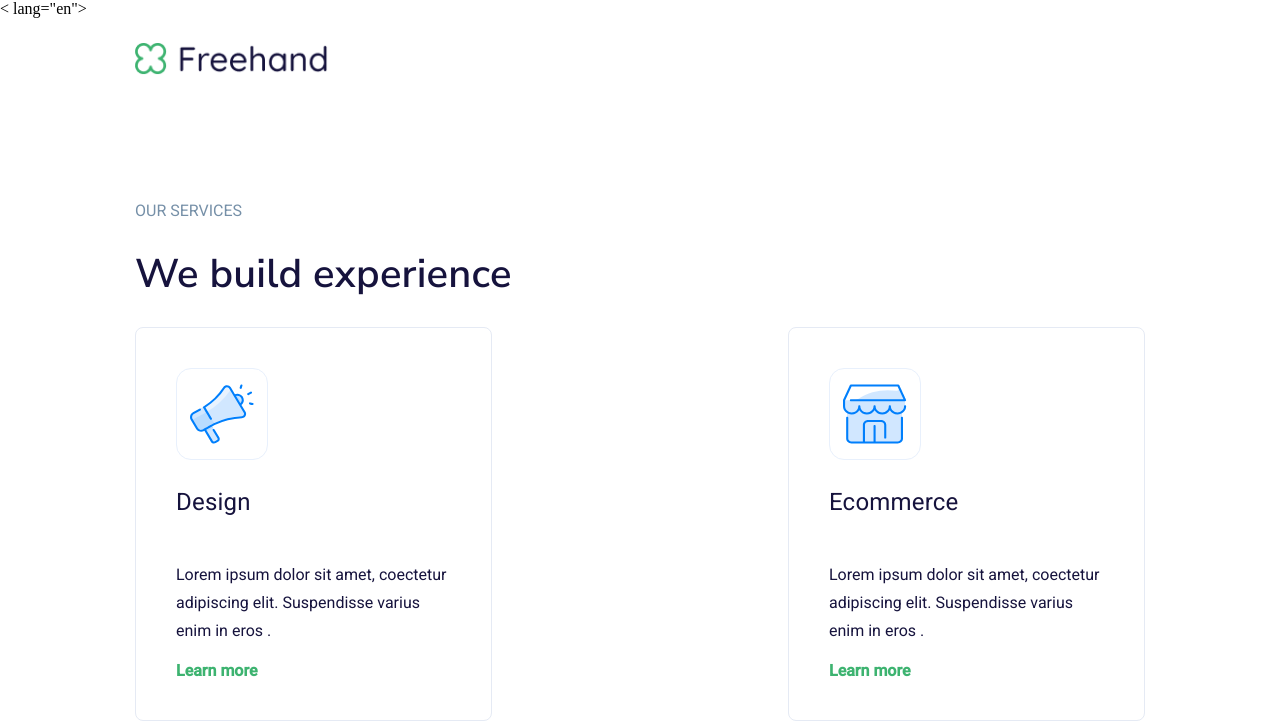
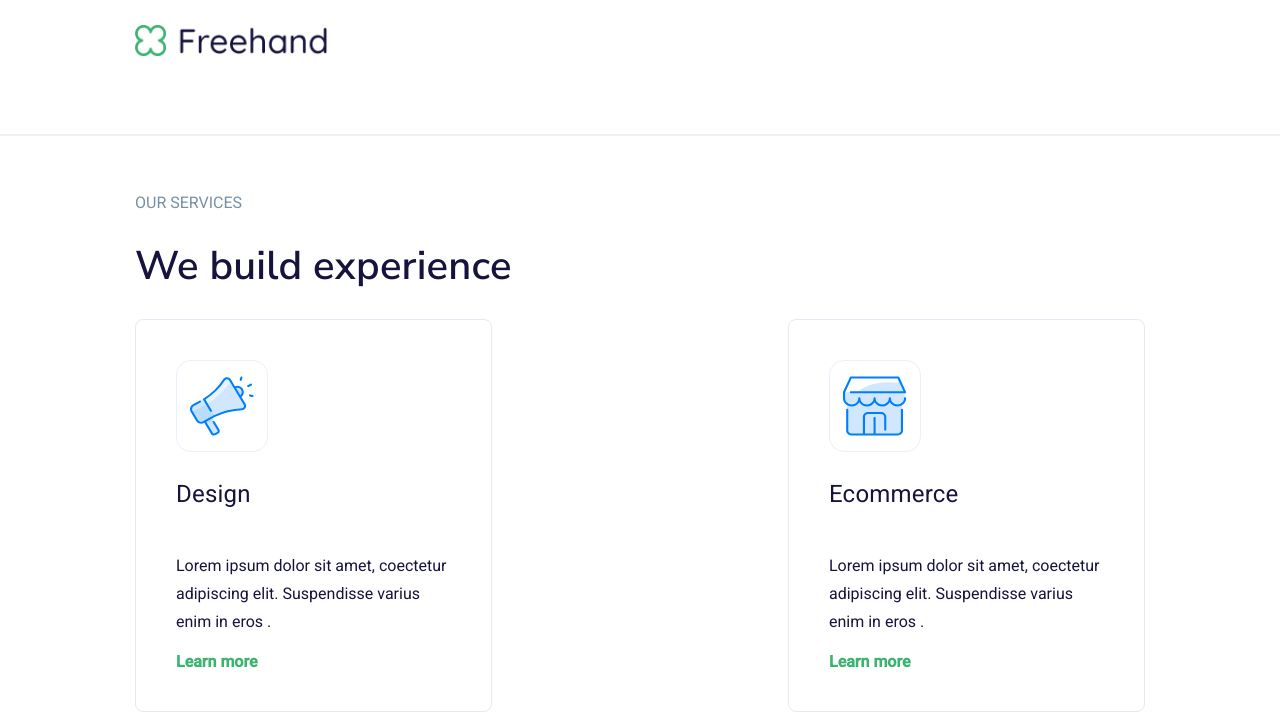
Before and after one commit to drobitko91/SVG_Freehand_landing, a plain HTML site: page index.html in a window 1280 px wide. Shown: the top 724 px of the page. Drawn offline with Linux system fonts and the light colour scheme.

Commit message:
added some changes

```diff
--- a/index.html
+++ b/index.html
@@ -1,5 +1,5 @@
 <!DOCTYPE html>
-< lang="en">
+<html lang="en">
   <head>
     <meta charset="UTF-8" />
     <meta http-equiv="X-UA-Compatible" content="IE=edge" />
@@ -29,6 +29,7 @@
         <header class="header">
         <img src="./img/logo-header.png" alt="logo" />
         </header>
+        <hr>
         <!-- /header -->
 
         <main class="services">
--- a/styles/style.css
+++ b/styles/style.css
@@ -26,6 +26,9 @@ body {
 
 /* header end */
 
+hr {
+    border: 1px solid #EFEEF3;
+}
 
 /* main start */
 .services {
```
